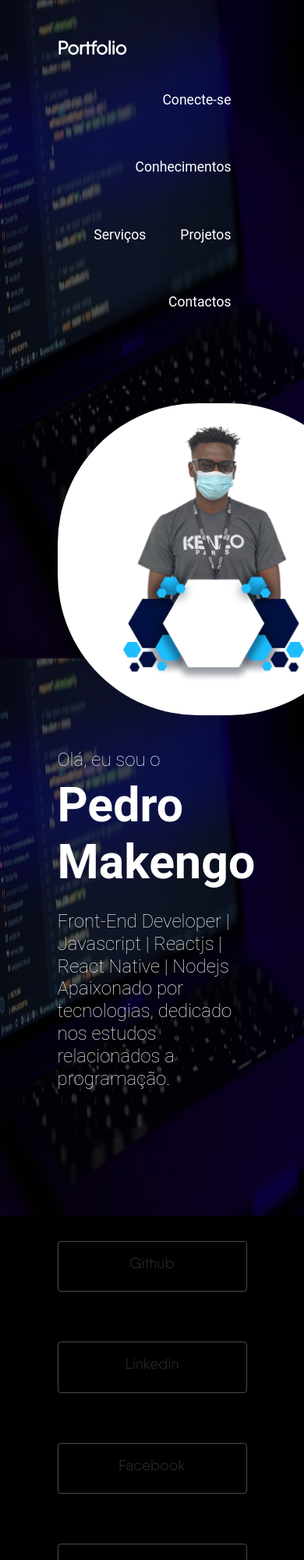
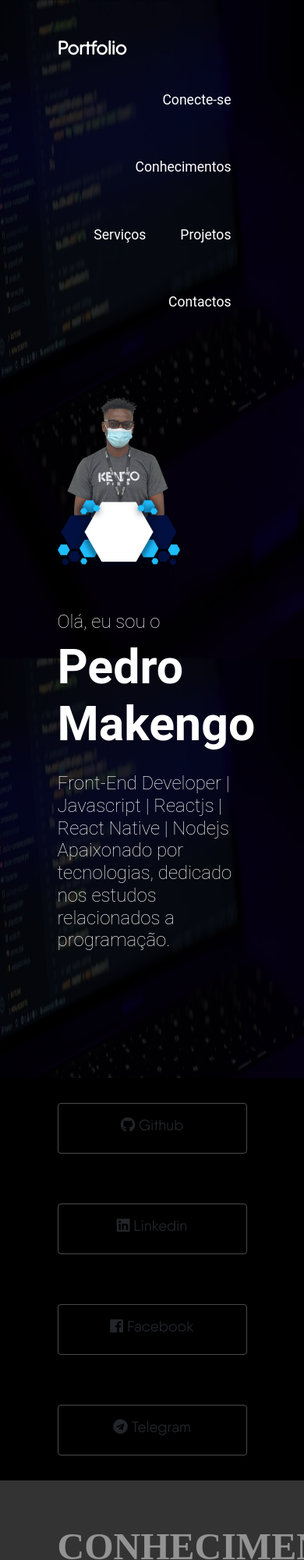
Before and after one commit to tiohs/pedromakengo, a plain HTML site: page index.html in a window 390 px wide. Shown: the top 2000 px of the page at 78% size. Drawn offline with Linux system fonts and the light colour scheme.

Commit message:
Trabalhando em melhorias

```diff
--- a/Assets/Css/make-padrao.css
+++ b/Assets/Css/make-padrao.css
@@ -86,12 +86,14 @@ form button {
 #topScroll {
   width: 45px;
   height: 45px;
-  border-radius: 50%;
+  border-radius: 0.25rem;
   border: 3px solid #00000093;
   position: fixed;
   bottom: 20px;
   right: 126px;
   z-index: 1;
+  background: #000000c0 !important;
+  color: #fff;
 }
 
 /* Slider Navegação */
--- a/Assets/Css/make.css
+++ b/Assets/Css/make.css
@@ -49,7 +49,7 @@ body::-webkit-scrollbar {
 /* Banners */
 .banners_photo {
   background-attachment: fixed;
-  background-image: linear-gradient(#000000a4, #000000a4),
+  background-image: linear-gradient(#000000d5, #000000d5),
     url(../Img/Banners/fundo-min.jpg);
   background-size: 100%;
 }
--- a/index.html
+++ b/index.html
@@ -74,15 +74,12 @@
       <div class="fundo">
         <div class="container">
           <div class="row">
-            <div class="col-lg-6 col-12 col-sm-12 text-right float-right">
-              <div
-                class="borda_imagem animarImagem text-center"
-                data-aos="fade-down"
-                data-aos-duration="30000"
-              >
+            <div class="col-lg-6 col-12 col-sm-12 text-left float-left">
+              <!-- class="borda_imagem animarImagem text-center" -->
+              <div data-aos="fade-down" data-aos-duration="30000">
                 <img
                   src="Assets/Img/User/makengo-min.png"
-                  style="width: 58%; position: relative; top: 30px"
+                  style="width: 65%; position: relative; top: 30px"
                   class="m-auto text-center"
                 />
               </div>
@@ -108,23 +105,23 @@
         <div class="container">
           <div class="row">
             <div class="col-lg-3">
-              <div class="borda-line">
-                <h1>Github</h1>
+              <div class="borda-line text-center">
+                <h1><i class="fab fa-github"></i> Github</h1>
               </div>
             </div>
             <div class="col-lg-3">
               <div class="borda-line">
-                <h1>Linkedin</h1>
+                <h1><i class="fab fa-linkedin"></i> Linkedin</h1>
               </div>
             </div>
             <div class="col-lg-3">
               <div class="borda-line">
-                <h1>Facebook</h1>
+                <h1><i class="fab fa-facebook"></i> Facebook</h1>
               </div>
             </div>
             <div class="col-lg-3">
               <div class="borda-line">
-                <h1>Whatsapp</h1>
+                <h1><i class="fab fa-telegram"></i> Telegram</h1>
               </div>
             </div>
           </div>
@@ -915,7 +912,7 @@
           </div>
           <div class="row">
             <div class="col-lg-6">
-              <form class="method">
+              <form class="mb-4">
                 <div class="row">
                   <div
                     class="col-lg-6 form-group"
@@ -971,11 +968,7 @@
                       class="form-control"
                     ></textarea>
                   </div>
-                  <div
-                    class="col-lg-6 mt-2"
-                    data-aos="fade-down"
-                    data-aos-duration="4000"
-                  >
+                  <div class="col-lg-6 mt-2">
                     <button class="form-control btn btn-dark">
                       Enviar mensagem
                     </button>
```
